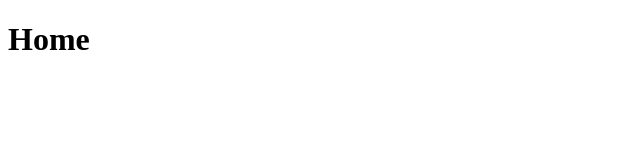
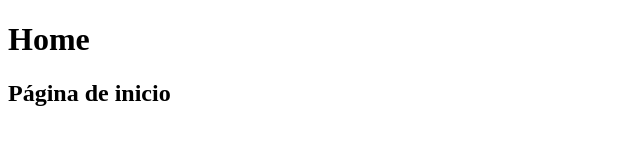
Before and after one commit to Mathprimus/Atletica, a plain HTML site: page docs/PagHome.html in a window 1280 px wide. Shown: the whole page, without its empty margins (0-640 px from the left). Drawn offline with Linux system fonts and the light colour scheme.

Commit message:
Autoalização da página

```diff
--- a/docs/PagHome.html
+++ b/docs/PagHome.html
@@ -10,5 +10,9 @@
 
     <h1>Home</h1>
 
+    <h2> Página de inicio</h2>
+
+
+
 </body>
 </html>
```
